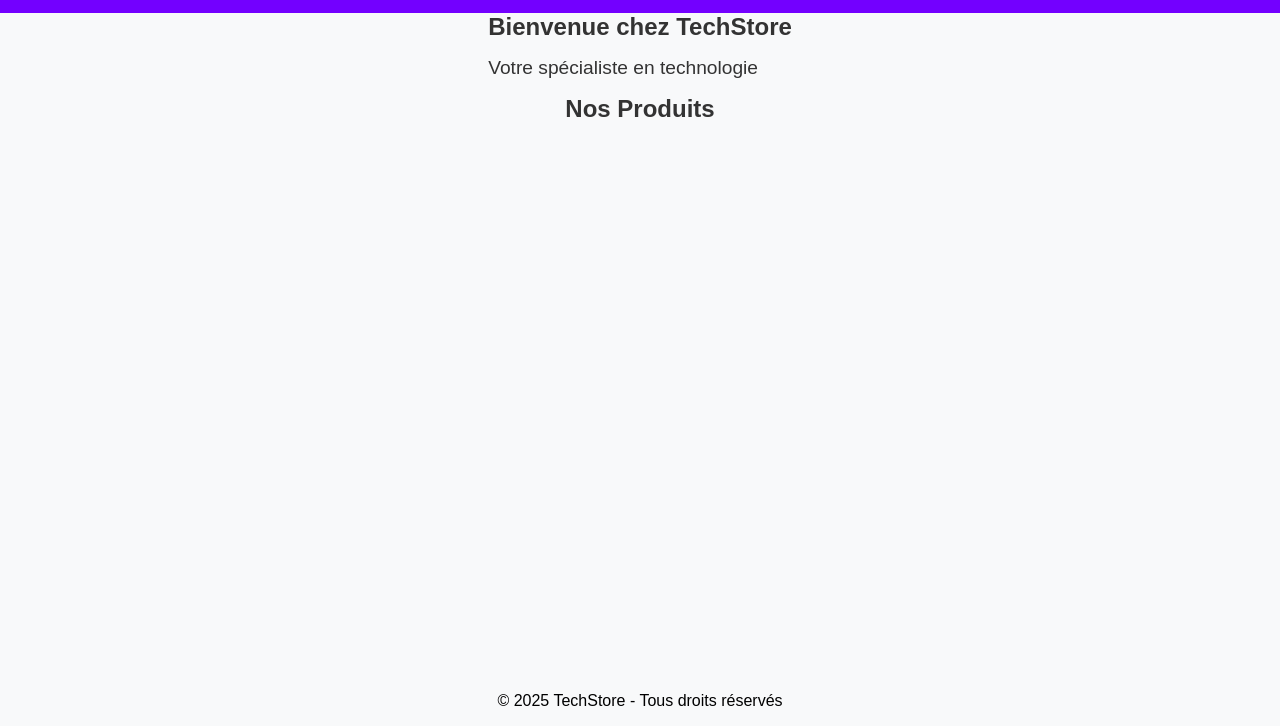
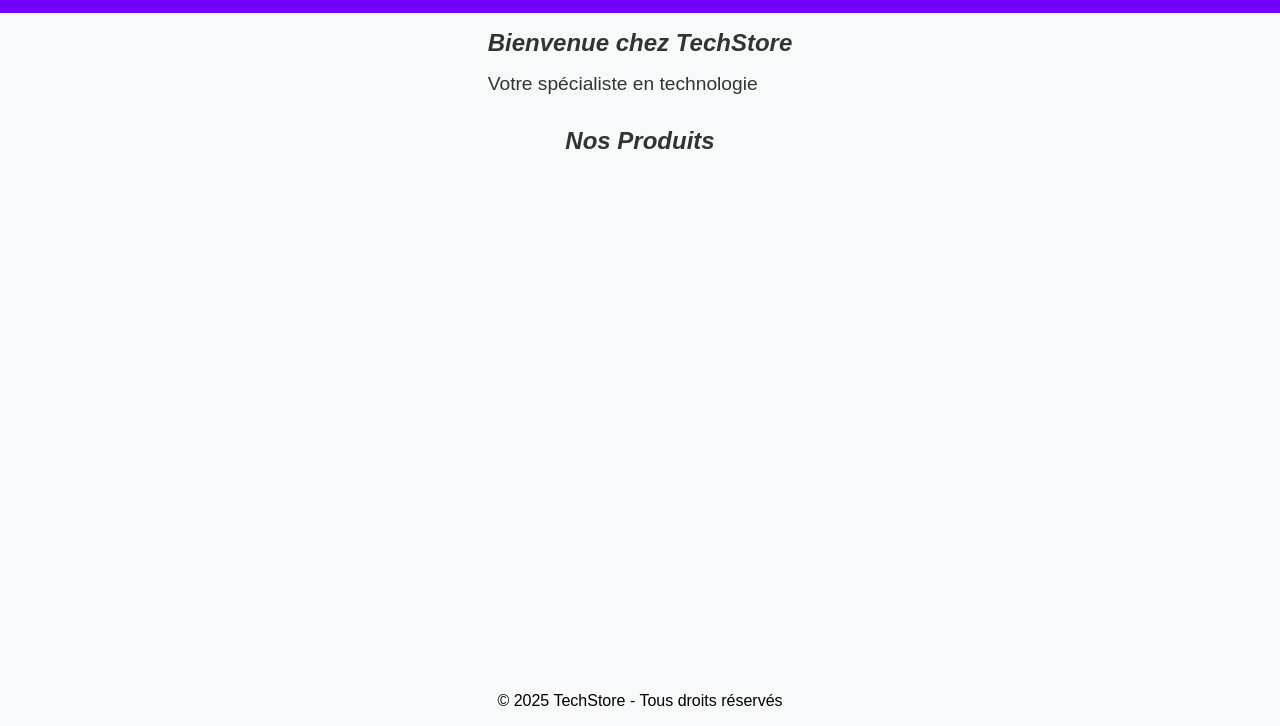
Before and after one commit to waI7er/SLAM, a plain HTML site: page Techstore/index.html in a window 1280 px wide. Shown: the part 74-800 px from the top of the page. Drawn offline with Linux system fonts and the light colour scheme.

Commit message:
first commit style

```diff
--- a/Techstore/style.css
+++ b/Techstore/style.css
@@ -10,7 +10,10 @@
     padding: 0;
     box-sizing: border-box;
 }
-
+h2 {
+    font-style: oblique;
+    margin: 1rem 0;
+  }
 body {
     font-family: Arial, sans-serif;
     background-color: var(--background-color);
```
